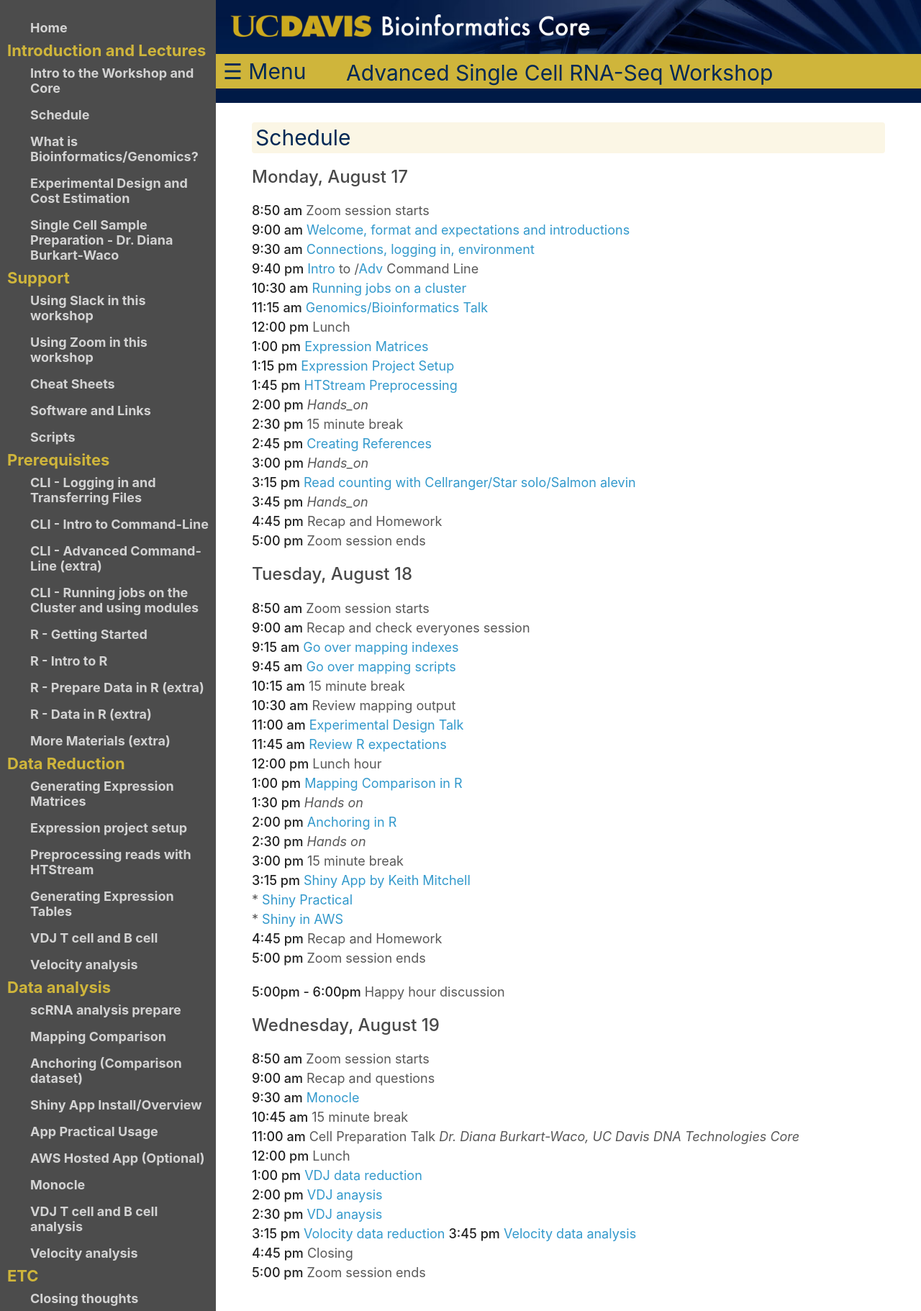
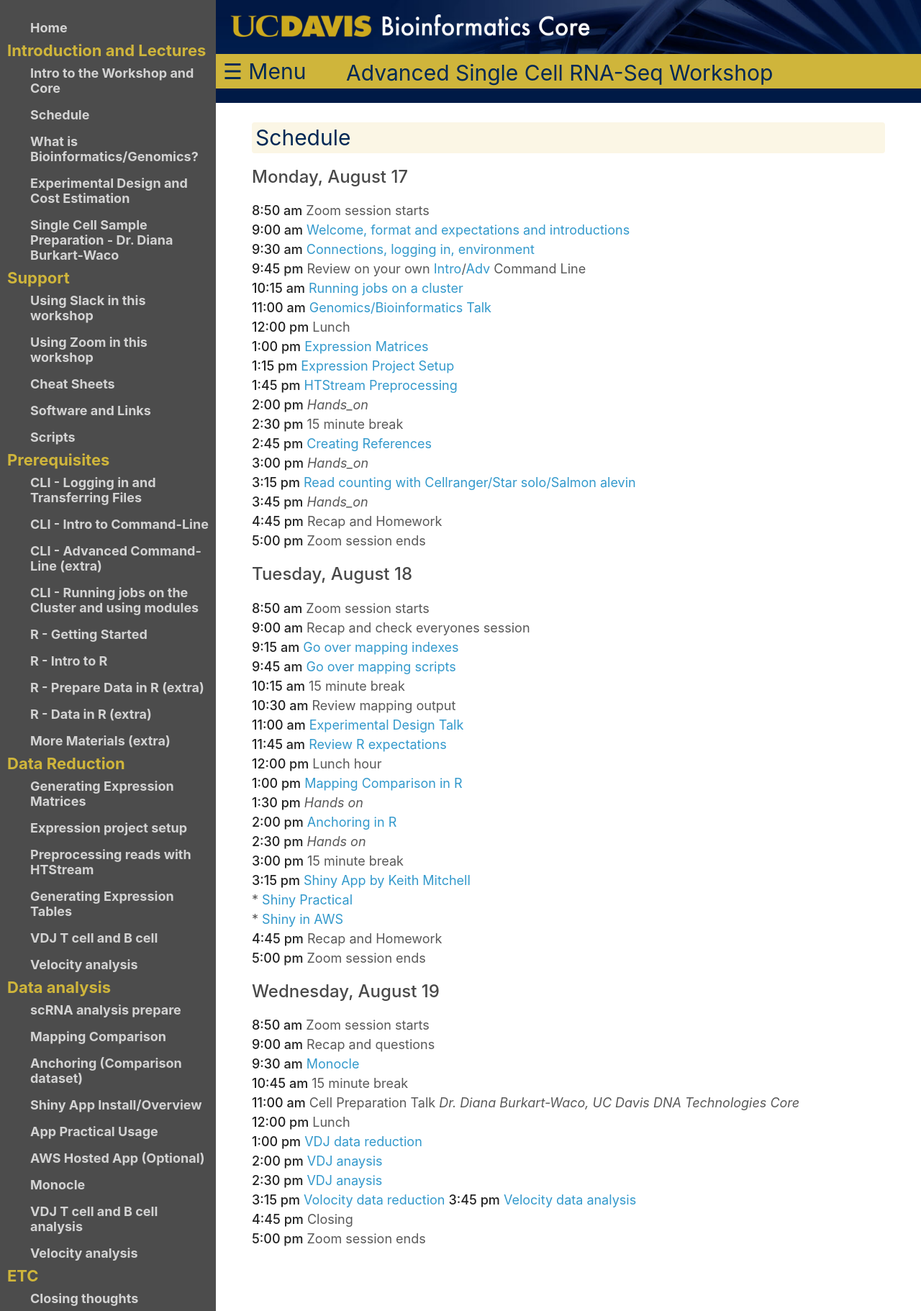
Before and after one commit to ucdavis-bioinformatics-training/2020-August-Advanced-scRNAseq, a Jekyll site: the page built from base/schedule.md, in a window 1280 px wide. Shown: the whole page at 72% size. Built offline with Jekyll 4.4.1, drawn with Linux system fonts in a browser that asks for light colours; our own code applies the rules of GitHub Pages for plain Markdown files.

Commit message:
update schedule

```diff
--- a/base/schedule.md
+++ b/base/schedule.md
@@ -5,18 +5,18 @@
 **8:50 am**  Zoom session starts
 **9:00 am**  [Welcome, format and expectations and introductions](welcome)
 **9:30 am**  [Connections, logging in, environment](../prerequisites/cli/logging-in)
-**9:40 pm**  [Intro](../prerequisites/cli/command-line-intro) to /[Adv](../prerequisites/cli/advanced-command-line)  Command Line
-**10:30 am**  [Running jobs on a cluster](../prerequisites/cli/cluster)
-**11:15 am**  [Genomics/Bioinformatics Talk](https://raw.githubusercontent.com/ucdavis-bioinformatics-training/ucdavis-bioinformatics-training.presentations/master/genomics/Genomics_a_perspective_May_2020.pdf)
+**9:45 pm**  Review on your own [Intro](../prerequisites/cli/command-line-intro)/[Adv](../prerequisites/cli/advanced-command-line) Command Line
+**10:15 am**  [Running jobs on a cluster](../prerequisites/cli/cluster)
+**11:00 am**  [Genomics/Bioinformatics Talk](https://raw.githubusercontent.com/ucdavis-bioinformatics-training/ucdavis-bioinformatics-training.presentations/master/genomics/Genomics_a_perspective_May_2020.pdf)
 **12:00 pm** Lunch
 **1:00 pm**   [Expression Matrices](../data_reduction/Expression_Matrix)
 **1:15 pm**  [Expression Project Setup](../data_reduction/project_setup_counting)
 **1:45 pm**  [HTStream Preprocessing](../data_reduction/scrna_htstream)
 **2:00 pm**  _Hands_on_
 **2:30 pm**  15 minute break
-**2:45 pm**  [Creating References](https://ucdavis-bioinformatics-training.github.io/2020-August-Advanced-scRNAseq/data_reduction/scMapping)
+**2:45 pm**  [Creating References](../data_reduction/scMapping)
 **3:00 pm**  _Hands_on_
-**3:15 pm** [Read counting with Cellranger/Star solo/Salmon alevin](https://ucdavis-bioinformatics-training.github.io/2020-August-Advanced-scRNAseq/data_reduction/scMapping)
+**3:15 pm** [Read counting with Cellranger/Star solo/Salmon alevin](../data_reduction/scMapping)
 **3:45 pm** _Hands_on_
 **4:45 pm**  Recap and Homework
 **5:00 pm**  Zoom session ends
@@ -25,25 +25,23 @@
 
 **8:50 am**  Zoom session starts
 **9:00 am** Recap and check everyones session
-**9:15 am** [Go over mapping indexes](https://ucdavis-bioinformatics-training.github.io/2020-August-Advanced-scRNAseq/data_reduction/scMapping)
-**9:45 am** [Go over mapping scripts](https://ucdavis-bioinformatics-training.github.io/2020-August-Advanced-scRNAseq/data_reduction/scMapping)
+**9:15 am** [Go over mapping indexes](../data_reduction/scMapping)
+**9:45 am** [Go over mapping scripts](../data_reduction/scMapping)
 **10:15 am**   15 minute break
 **10:30 am** Review mapping output
 **11:00 am**    [Experimental Design Talk](https://raw.githubusercontent.com/ucdavis-bioinformatics-training/ucdavis-bioinformatics-training.presentations/master/singlecell/scRNAseq-expDesign_May_2020.pdf)
-**11:45 am**   [Review R expectations](https://ucdavis-bioinformatics-training.github.io/2020-August-Advanced-scRNAseq/data_analysis/scrna_analysis_prepare)
+**11:45 am**   [Review R expectations](../data_analysis/scrna_analysis_prepare)
 **12:00 pm** Lunch hour
-**1:00 pm**  [Mapping Comparison in R](https://ucdavis-bioinformatics-training.github.io/2020-August-Advanced-scRNAseq/data_analysis/Mapping_Comparison_fixed)
+**1:00 pm**  [Mapping Comparison in R](../data_analysis/Mapping_Comparison_fixed)
 **1:30 pm**  _Hands on_
-**2:00 pm**  [Anchoring in R](https://ucdavis-bioinformatics-training.github.io/2020-August-Advanced-scRNAseq/data_analysis/anchoring_fixed)
+**2:00 pm**  [Anchoring in R](../data_analysis/anchoring_fixed)
 **2:30 pm**  _Hands on_
 **3:00 pm**  15 minute break
-**3:15 pm**  [Shiny App by Keith Mitchell](https://ucdavis-bioinformatics-training.github.io/2020-August-Advanced-scRNAseq/data_analysis/shiny_app_install)
-        *   [Shiny Practical](https://ucdavis-bioinformatics-training.github.io/2020-August-Advanced-scRNAseq/data_analysis/shiny_practical)
-        *   [Shiny in AWS](https://ucdavis-bioinformatics-training.github.io/2020-August-Advanced-scRNAseq/data_analysis/shiny_on_aws)
+**3:15 pm**  [Shiny App by Keith Mitchell](../data_analysis/shiny_app_install)
+        *   [Shiny Practical](../data_analysis/shiny_practical)
+        *   [Shiny in AWS](../data_analysis/shiny_on_aws)
 **4:45 pm**  Recap and Homework
 **5:00 pm**  Zoom session ends
-
-**5:00pm - 6:00pm** Happy hour discussion
 
 ### Wednesday, August 19
 
```
Also changed, not shown: base/welcome.md (+14 -7 lines).
